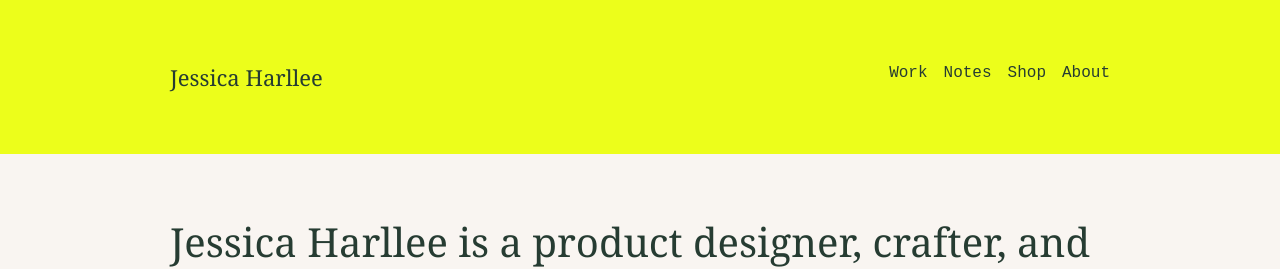
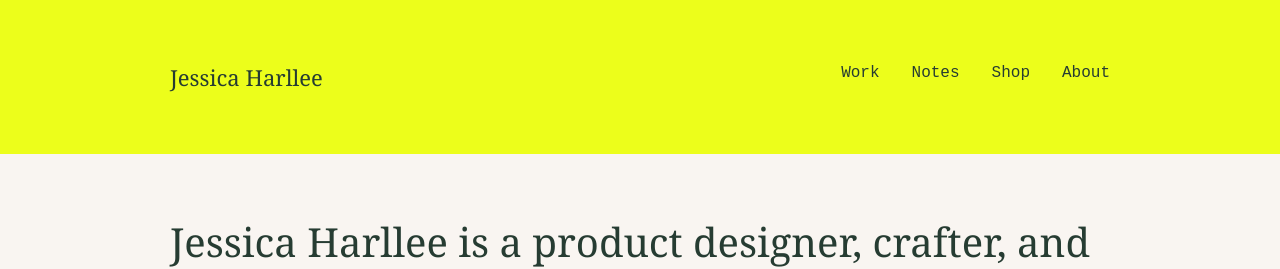
Before and after one commit to harllee/jessicaharllee.com, a Jekyll site: the page built from index.md, in a window 1280 px wide. Shown: the top 269 px of the page. Built offline with Jekyll 4.4.1, drawn with Linux system fonts in a browser that asks for light colours.

Commit message:
increase link spacing in header

```diff
--- a/_includes/header.html
+++ b/_includes/header.html
@@ -6,13 +6,13 @@
             </div>
             <div class="jh-grid__col--md--6">
                 <ol class="jh-list--inline jh-list--unstyled jh-flex-justify-content-center jh-flex-justify-content-md-flex-end jh-body-accent jh-m-t-3 jh-m-t-md-0">
-                    <li class="jh-m-r-3 {% if page.url contains '/work/' %} jh-b-b-2 {% endif %}">
+                    <li class="jh-m-r-3 jh-m-r-md-4 {% if page.url contains '/work/' %} jh-b-b-2 {% endif %}">
                         <a href="/work" class="jh-link-gray-dark">Work</a>
                     </li>
-                    <li class="jh-m-r-3 {% if page.url contains '/notes/' %} jh-b-b-2 {% endif %}">
+                    <li class="jh-m-r-3 jh-m-r-md-4 {% if page.url contains '/notes/' %} jh-b-b-2 {% endif %}">
                         <a href="/notes" class="jh-link-gray-dark">Notes</a>
                     </li>
-                    <li class="jh-m-r-3">
+                    <li class="jh-m-r-3 jh-m-r-md-4">
                         <a href="http://harllee.etsy.com" class="jh-link-gray-dark">Shop</a>
                     </li>
                     <li class="{% if page.url contains '/about/' %} jh-b-b-2 {% endif %}">
```
